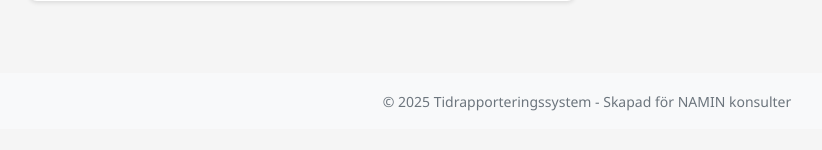
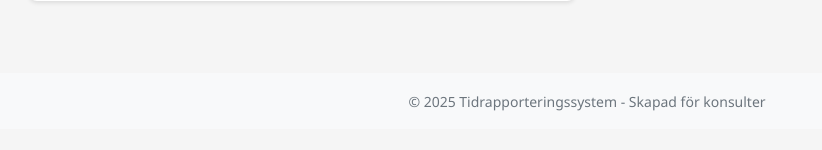
Before and after one commit to astarainvest/tidrapportering, a Flask app: page /admin in a window 1280 px wide. Shown: the part 556-706 px from the top of the page, without its empty margins (53-875 px from the left). Run offline with Flask 3, Linux system fonts and the light colour scheme; a user stored in the database is signed in; some libraries are stand-ins or nearby versions.

Commit message:
Remove NAMIN from footer text

```diff
--- a/My Drive/NAMIN/A00000085/templates/base.html
+++ b/My Drive/NAMIN/A00000085/templates/base.html
@@ -102,7 +102,7 @@
 
     <footer class="bg-light mt-5 py-3">
         <div class="container text-center">
-            <small class="text-muted">© 2025 Tidrapporteringssystem - Skapad för NAMIN konsulter</small>
+            <small class="text-muted">© 2025 Tidrapporteringssystem - Skapad för konsulter</small>
         </div>
     </footer>
 
```
